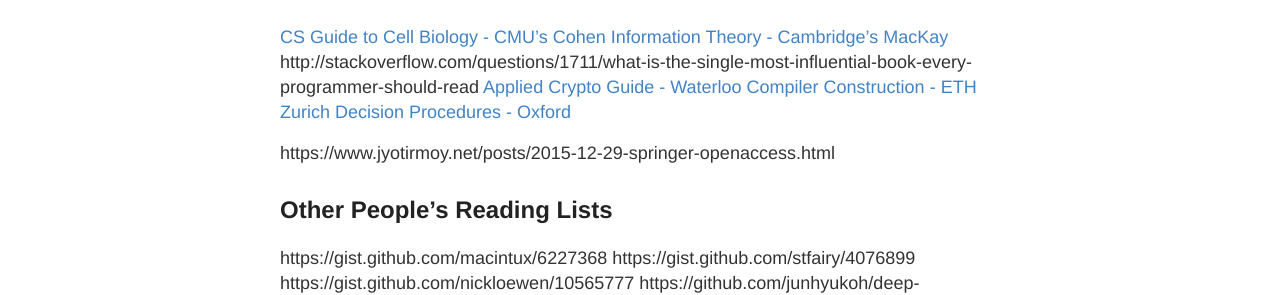
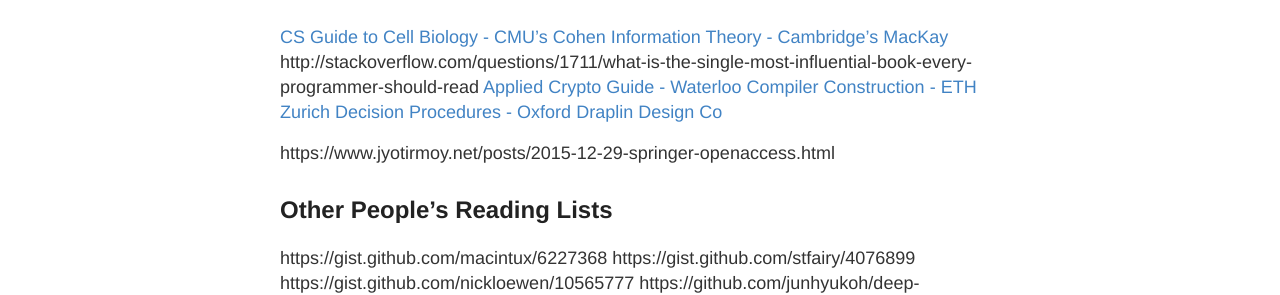
Before and after one commit to RONNCC/ronncc.github, a Jekyll site: the page built from _posts/2015-12-25-ReadingList.md, in a window 1280 px wide. Shown: the part 781-1076 px from the top of the page. Built offline with Jekyll 4.4.1, drawn with Linux system fonts in a browser that asks for light colours; comment, search, counter and statistics services are not loaded.

Commit message:
Update 2015-12-25-ReadingList.md

```diff
--- a/_posts/2015-12-25-ReadingList.md
+++ b/_posts/2015-12-25-ReadingList.md
@@ -40,6 +40,7 @@
 [Applied Crypto Guide - Waterloo](http://cacr.uwaterloo.ca/hac/)
 [Compiler Construction - ETH Zurich](http://www.ethoberon.ethz.ch/WirthPubl/CBEAll.pdf)
 [Decision Procedures - Oxford](http://www.springer.com/us/book/9783540741046)
+[Draplin Design Co](http://www.amazon.com/exec/obidos/ASIN/1419720171/ref=nosim/camworld)
 
 https://www.jyotirmoy.net/posts/2015-12-29-springer-openaccess.html
 
```
